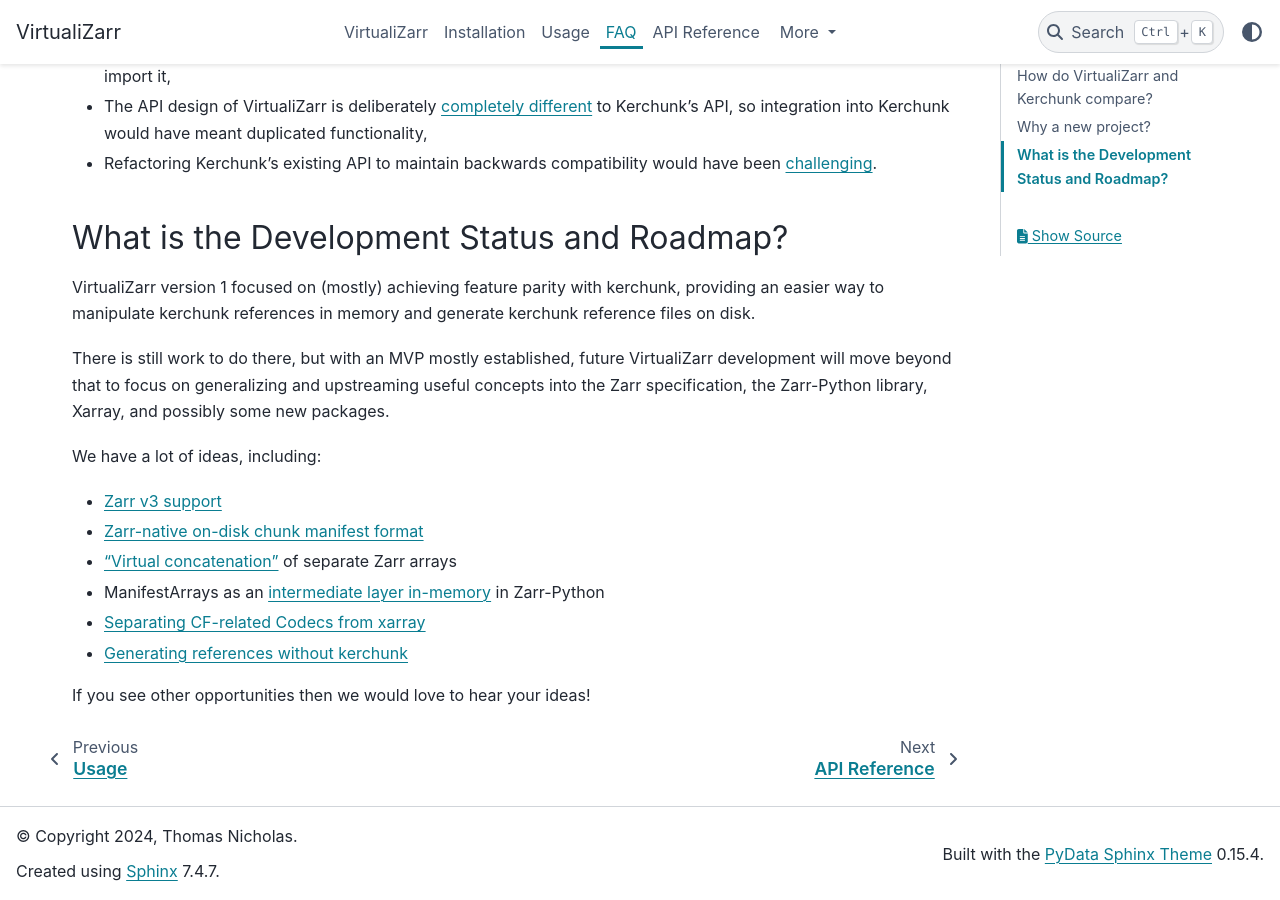
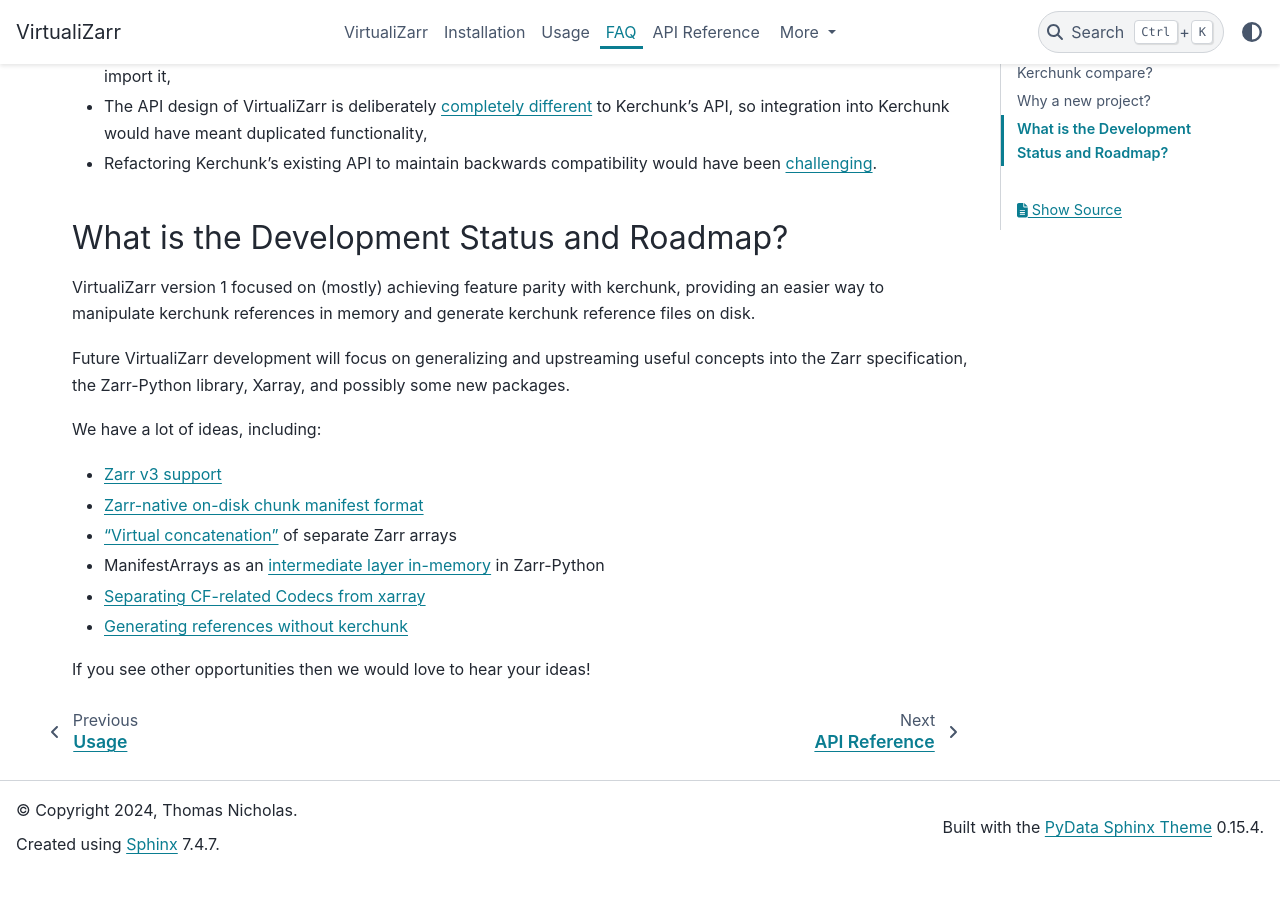
Before and after one commit to zarr-developers/VirtualiZarr, a Sphinx documentation site: the page built from docs/faq.md, in a window 1280 px wide and 900 px high, scrolled down 4009 px. Built offline with Sphinx 7.4.7 and the PyData theme 0.15.4, drawn with Linux system fonts in a browser that asks for light colours; after the commit the page ends 4883 px from its top, so only the background shows below that.

Commit message:
same streamlining in text on faw page

```diff
--- a/docs/faq.md
+++ b/docs/faq.md
@@ -55,7 +55,7 @@
 
 VirtualiZarr version 1 focused on (mostly) achieving feature parity with kerchunk, providing an easier way to manipulate kerchunk references in memory and generate kerchunk reference files on disk.
 
-There is still work to do there, but with an MVP mostly established, future VirtualiZarr development will move beyond that to focus on generalizing and upstreaming useful concepts into the Zarr specification, the Zarr-Python library, Xarray, and possibly some new packages.
+Future VirtualiZarr development will focus on generalizing and upstreaming useful concepts into the Zarr specification, the Zarr-Python library, Xarray, and possibly some new packages.
 
 We have a lot of ideas, including:
 - [Zarr v3 support](https://github.com/zarr-developers/VirtualiZarr/issues/17)
```
